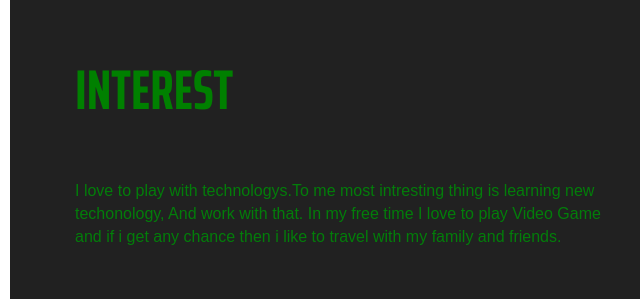
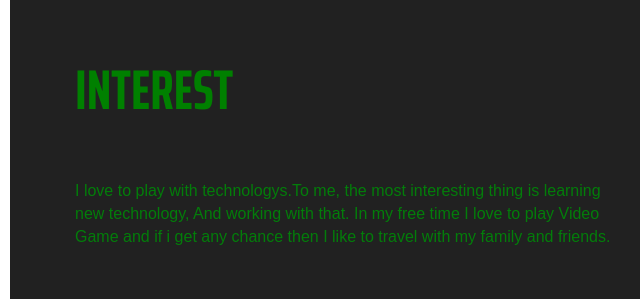
Before and after one commit to kumol/kumol.github.io, a plain HTML site: page index.html in a window 1280 px wide. Shown: the part 3393-3692 px from the top of the page, 310-950 px from the left. Drawn offline with Linux system fonts and the light colour scheme; files that its build step writes are made by us from their sources.

Commit message:
interest updated

```diff
--- a/index.html
+++ b/index.html
@@ -265,11 +265,9 @@
             </span>
             <div class="row mtp-25px">
                 <div class="col-md-8 interest-detail">
-                    I love to play with technologys.To me most intresting thing is learning new techonology, And work
-                    with that.
+                    I love to play with technologys.To me, the most interesting thing is learning new technology, And working with that.
 
-                    In my free time I love to play Video Game and if i get any chance then i like to travel with my
-                    family and friends.
+                    In my free time I love to play Video Game and if i get any chance then I like to travel with my family and friends.
                 </div>
             </div>
         </div>
```
Also changed, not shown: 1 other file.
